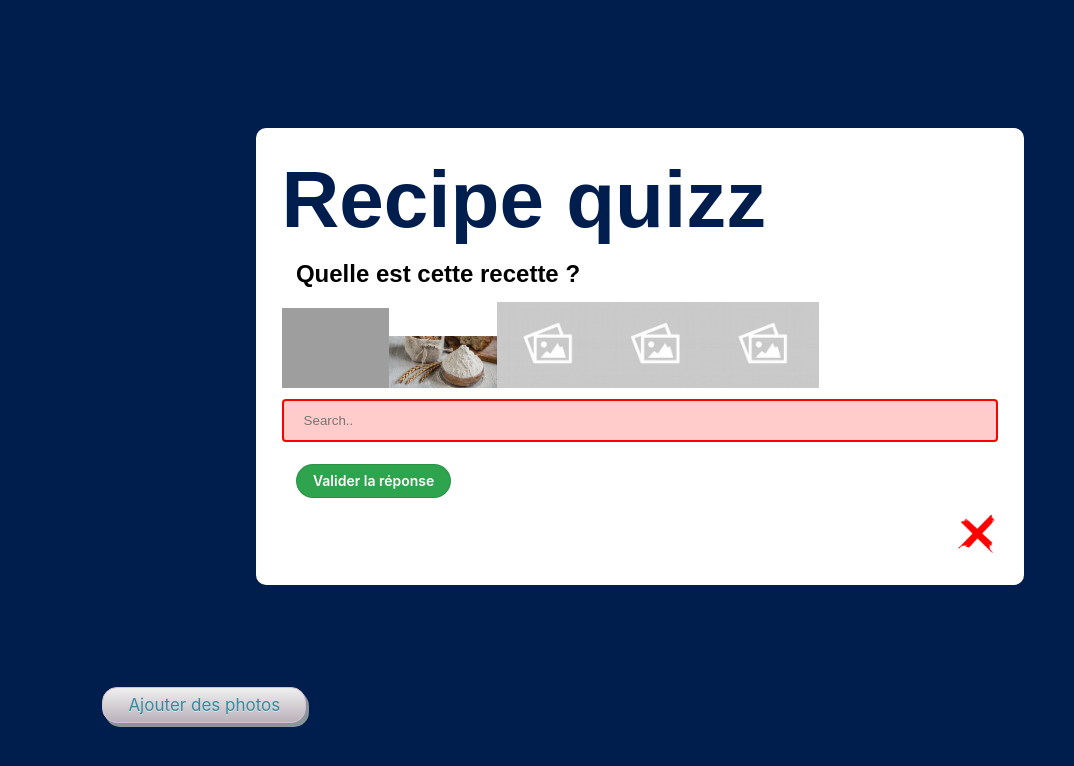
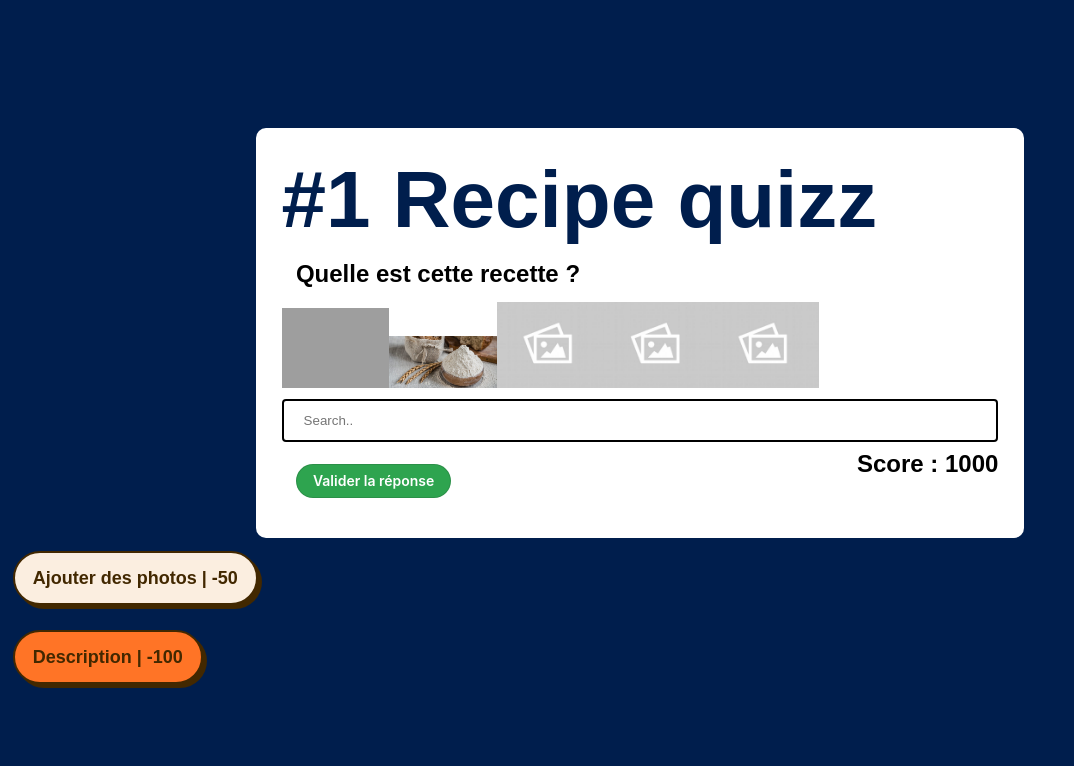
Before and after one commit to TMaxime/guessthegame, a plain HTML site: page index.html in a window 1280 px wide. Both pictures are taken after a click on the button "Valider la réponse". Shown: the whole page, without its empty margins (0-1074 px from the left). Drawn offline with nearby package versions, Linux system fonts and the light colour scheme; grey boxes are pictures that could not be loaded.

Commit message:
[ADD] Score + description display

```diff
--- a/datafile/recipes.json
+++ b/datafile/recipes.json
@@ -1,24 +1,28 @@
 {
     "recipes": [
         {
-            "name": "lasagne",
+            "name": "Lasagne",
             "ingredients": [
                 "minced_meat",
                 "farine",
                 "farine",
                 "farine",
                 "farine"
-            ]
+            ],
+            "description": "Plat italien typique et préféré de Tounch",
+            "score": 100
         },
         {
-            "name": "carbonara",
+            "name": "Carbonara",
             "ingredients": [
                 "egg",
                 "farine",
                 "farine",
                 "farine",
                 "farine"
-            ]
+            ],
+            "description": "Personne n'est jamais d'accord sur les ingrédients exact de cette recette",
+            "score": 250
         }
     ]
 }
--- a/image-loader.js
+++ b/image-loader.js
@@ -1,14 +1,21 @@
 var imageToHide = 3;
 var recipeAnswer;
 var allowedWrongAnswers = 2;
+var recipeNumber = 1;
+var recipeDescription;
+var recipeScore;
+var score = 1000;
 var x = 0;
 
 
 
-function loadImages(x, imageToHide) {
+function loadGame(x, imageToHide) {
+    document.getElementById("quizz_name").innerHTML = "#" + recipeNumber + " Recipe quizz";
     $.getJSON("datafile/recipes.json", function (data) {
         jsonImages = data.recipes[x].ingredients;
         recipeAnswer = data.recipes[x].name;
+        recipeDescription = data.recipes[x].description;
+        recipeScore = data.recipes[x].score;
 
         imageToLoad = jsonImages.length - imageToHide;
         imageEmpty = jsonImages.length - imageToLoad;
@@ -34,7 +41,6 @@ function loadImages(x, imageToHide) {
 }
 
 function revealImages() {
-    console.log("Reveal images");
     removeAllChildNodes(document.getElementById('images'));
 
     imageToHide--;
@@ -43,7 +49,10 @@ function revealImages() {
         imageToHide = 0;
         console.log("No more images to load");
     }
-    loadImages(x, imageToHide);
+    else {
+        updateScore(-50);
+    }
+    loadGame(x, imageToHide);
 }
 
 
@@ -51,10 +60,15 @@ function validateAnswer() {
     var input = document.querySelector('input');
     var userAnswer = input.value;
 
-    if (recipeAnswer == userAnswer) {
+    if (userAnswer.length == 0) {
+        console.log("No anwser")
+    }
+    else {
+        if (recipeAnswer.toLowerCase() == userAnswer.toLowerCase()) {
             console.log("You won!");
             input.style.backgroundColor="#e3fbe3";
             input.style.border="2px solid green";
+            updateScore(recipeScore);
             nextQuestion();
         }
         else {
@@ -71,6 +85,7 @@ function validateAnswer() {
             }
         }
     }
+}
 
 function dislayErrors() {
     let img = document.createElement('img');
@@ -79,15 +94,9 @@ function dislayErrors() {
     document.getElementById('red_cross').appendChild(img);
 }
 
-function eventLoader() {
-    $("#answer").keypress(function(event) {
-        if (event.key === "Enter") {
-            $("#validateButton").click();
-        }
-    });
-}
+async function nextQuestion() {
+    document.getElementById('revealed_answer').innerHTML = recipeAnswer + " +" + recipeScore + "Pts !";
 
-async function nextQuestion() {
     await sleep(2000);
 
     var input = document.querySelector('input');
@@ -100,10 +109,43 @@ async function nextQuestion() {
     imageToHide = 3;
     allowedWrongAnswers = 2;
     enableElement('validateButton')
+    recipeNumber++;
+    document.getElementById('description_text').innerHTML = "";
+    document.getElementById('revealed_answer').innerHTML = "";
+    x++;
 
-    x++;
-    console.log("Load recipe: " + x)
-    loadImages(x, imageToHide);
+    if (x == 2) {
+        console.log("End of the game");
+    }
+    else {
+        loadGame(x, imageToHide);
+    }
+
+}
+
+function revealDescription() {
+    description = document.getElementById('description_text').innerHTML;
+
+    if (description == "") {
+        document.getElementById('description_text').innerHTML = recipeDescription;
+        updateScore(-100);
+    }
+}
+
+async function updateScore(amount) {
+    score = score + amount;
+    document.getElementById('score_text').innerHTML = "Score : " + score;
+
+    if (amount > 0) {
+        document.getElementById('score_text').style.color = "green";
+        await sleep(2000);
+    }
+    else {
+        document.getElementById('score_text').style.color = "red";
+        await sleep(2000);
+    }
+
+    document.getElementById('score_text').style.color = "black";
 }
 
 function sleep(ms) {
@@ -124,13 +166,22 @@ function disableElement(id) {
     document.getElementById(id).disabled = 'disable';
 }
 
+function eventLoader() {
+    $("#answer").keypress(function(event) {
+        if (event.key === "Enter") {
+            $("#validateButton").click();
+        }
+    });
+}
+
+
 function main() {
 
     window.onload = function() {
         eventLoader();
     };
 
-    loadImages(0, imageToHide);
+    loadGame(0, imageToHide);
 }
 
 
--- a/index.html
+++ b/index.html
@@ -9,7 +9,7 @@
 <body>
 
 <div class="app">
-    <h1>Recipe quizz</h1>
+    <h1 id="quizz_name">Recipe quizz</h1>
     <div class="quizz">
         <h2 id="question">Quelle est cette recette ?</h2>
     </div>
@@ -17,21 +17,30 @@
         <script type="text/javascript" src="image-loader.js"></script>
     </div>
 
+    <div class="description">
+        <h3 id="description_text"></h3>
+    </div>
+
     <div class="inputText">
         <input type="text" id="answer" name="answer" placeholder="Search..">
+        <center><h3 id="revealed_answer"></h3></center>
+        <h2 id="score_text">Score : 1000</h2>
     </div>
+
 
     <div id="answer_button">
         <input type="button" class="validateButton" id="validateButton" value="Valider la réponse" onclick="validateAnswer()"></input>
     </div>
 
-    <div id="red_cross" class="red_cross">
-    </div>
+    <div id="red_cross" class="red_cross"></div>
 </div>
 
 <div class="buttons">
     <div id="bonus_buttons">
-        <a class="pictureButton" onclick="revealImages()"> Ajouter des photos </a>
+        <a class="pictureButton" onclick="revealImages()"> Ajouter des photos | -50 </a>
+    </div>
+    <div id="bonus_buttons">
+        <a class="descriptionButton" onclick="revealDescription()"> Description | -100 </a>
     </div>
 </div>
 
--- a/style.css
+++ b/style.css
@@ -44,28 +44,57 @@ body {
 }
 
 .pictureButton {
-	box-shadow: 3px 4px 0px 0px #899599;
-	background: linear-gradient(to bottom, #ededed 5%, #bab1ba 100%);
-	background-color: #ededed;
-	border-radius: 15px;
-	border: 1px solid #d6bcd6;
+    background-color: #fbeee0;
+    border: 2px solid #422800;
+    border-radius: 30px;
+    box-shadow: #422800 4px 4px 0 0;
+    color: #422800;
+    cursor: pointer;
     display: inline-block;
-	cursor: pointer;
-	color: #3a8a9e;
-	font-family: -apple-system,system-ui,"Segoe UI",Helvetica,Arial,sans-serif,"Apple Color Emoji","Segoe UI Emoji";
-	font-size: 17px;
-	padding: 7px 25px;
-    margin: 8%;
+    font-weight: 600;
+    font-size: 18px;
+    padding: 0 18px;
+    line-height: 50px;
+    margin: 1%;
+    text-align: center;
     text-decoration: none;
-	text-shadow: 0px 1px 0px #e1e2ed;
+    user-select: none;
+    -webkit-user-select: none;
+    touch-action: manipulation;
 }
 .pictureButton:hover {
-	background: linear-gradient(to bottom, #bab1ba 5%, #ededed 100%);
-	background-color: #bab1ba;
+    background-color: #fff;
 }
 .pictureButton:active {
-	position: relative;
-	top: 1px;
+    box-shadow: #422800 2px 2px 0 0;
+    transform: translate(2px, 2px);
+}
+
+.descriptionButton {
+    background-color: #ff7426;
+    border: 2px solid #422800;
+    border-radius: 30px;
+    box-shadow: #422800 4px 4px 0 0;
+    color: #422800;
+    cursor: pointer;
+    display: inline-block;
+    font-weight: 600;
+    font-size: 18px;
+    padding: 0 18px;
+    line-height: 50px;
+    margin: 1%;
+    text-align: center;
+    text-decoration: none;
+    user-select: none;
+    -webkit-user-select: none;
+    touch-action: manipulation;
+}
+.descriptionButton:hover {
+    background-color: orange;
+}
+.descriptionButton:active {
+    box-shadow: #422800 2px 2px 0 0;
+    transform: translate(2px, 2px);
 }
 
 
@@ -79,7 +108,15 @@ body {
     background-color: white;
 }
 
+.inputText h3 {
+	float: center;
+	display: inline;
+}
 
+.inputText h2 {
+	float: right;
+	display: inline;
+}
 
 .validateButton {
     appearance: none;
```
Lines whose indentation alone changed are shown as unchanged.
